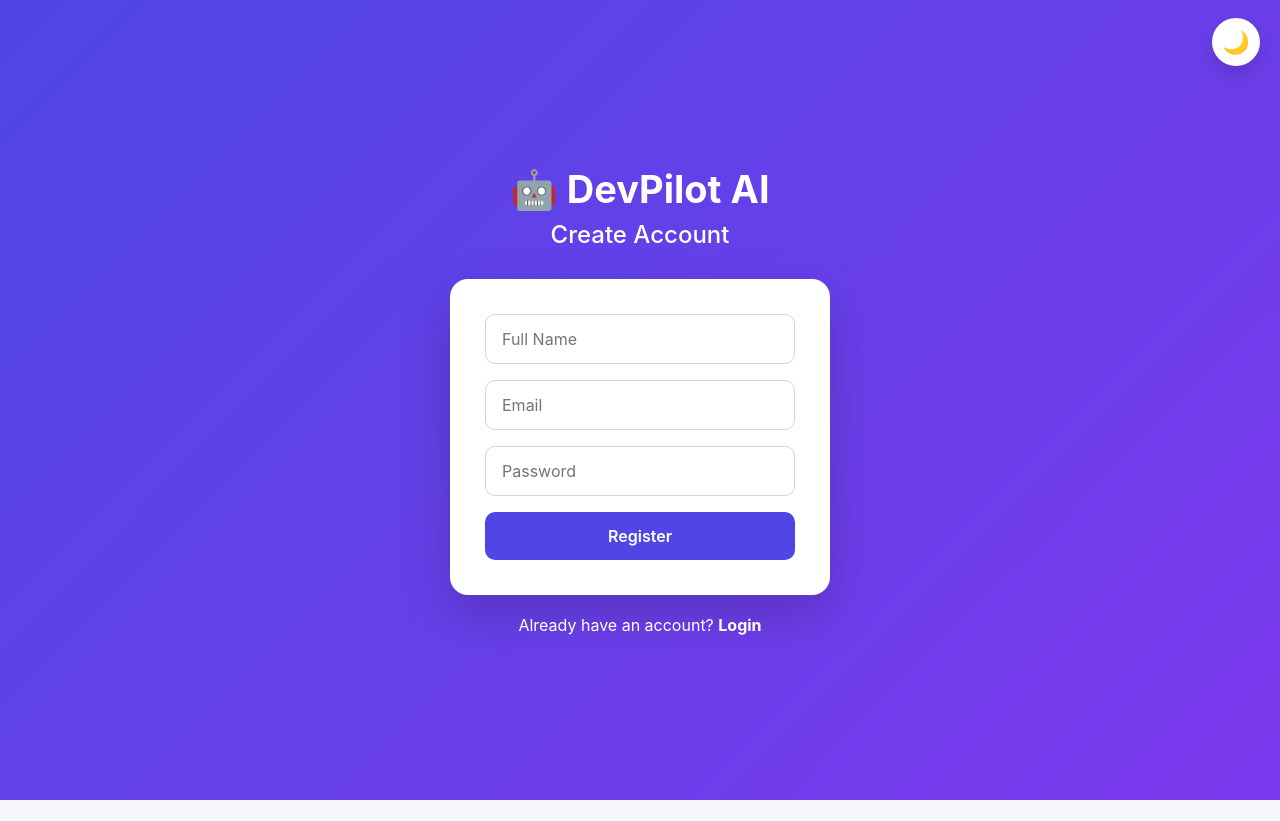
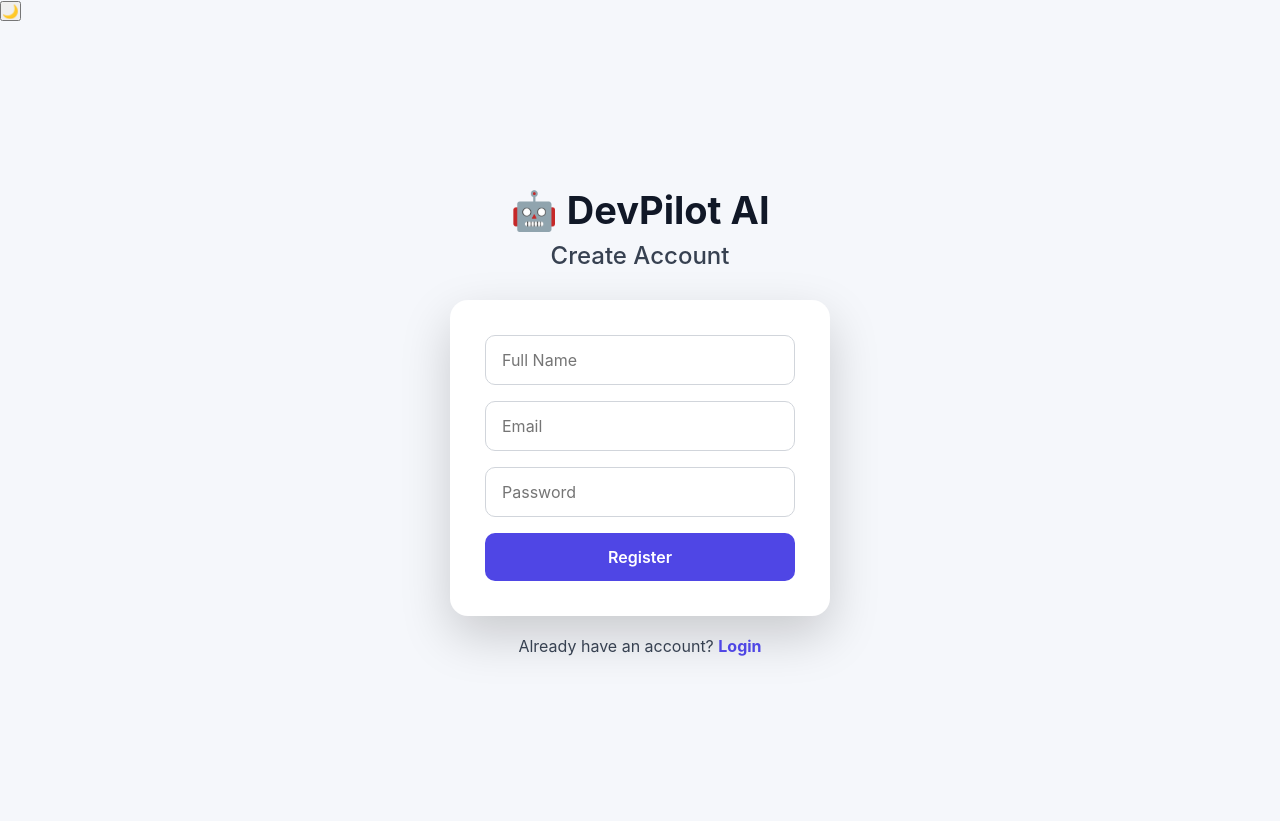
Before and after one commit to imriya1126/DevPilot-AI, a React app in the folder frontend/: page /register in a window 1280 px wide. Before the commit the page ends 800 px from the top, so only its background shows below. Built offline with nearby package versions, Linux system fonts and the light colour scheme; the HTML template or start-up script is replaced by a standard one.

Commit message:
Add dark mode for login page

```diff
--- a/frontend/src/styles/Login.css
+++ b/frontend/src/styles/Login.css
@@ -130,3 +130,57 @@ body {
     font-size: 28px;
   }
 }
+/* ===========================
+   DARK MODE
+=========================== */
+
+body.dark {
+  background: #111827;
+}
+
+body.dark .login-container {
+  background: #111827;
+}
+
+body.dark .login-card {
+  background: #1f2937;
+  color: white;
+}
+
+body.dark .login-card h1 {
+  color: white;
+}
+
+body.dark .login-card p {
+  color: #d1d5db;
+}
+
+body.dark .login-input {
+  background: #111827;
+  color: white;
+  border: 1px solid #374151;
+}
+
+body.dark .login-input::placeholder {
+  color: #9ca3af;
+}
+
+body.dark .password-toggle {
+  color: #93c5fd;
+}
+
+body.dark .login-btn {
+  background: #4f46e5;
+}
+
+body.dark .login-btn:hover:not(:disabled) {
+  background: #4338ca;
+}
+
+body.dark .register-link {
+  color: #d1d5db;
+}
+
+body.dark .register-link a {
+  color: #93c5fd;
+}
--- a/frontend/src/styles/theme.css
+++ b/frontend/src/styles/theme.css
@@ -1,72 +1,3 @@
-body {
-  margin: 0;
-  transition: 0.3s;
-  background: #f5f7fb;
-}
-
-.theme-toggle {
-  position: fixed;
-  top: 18px;
-  right: 20px;
-  z-index: 9999;
-
-  border: none;
-  border-radius: 50%;
-
-  width: 48px;
-  height: 48px;
-
-  font-size: 22px;
-  cursor: pointer;
-
-  background: white;
-  box-shadow: 0 8px 20px rgba(0,0,0,.15);
-
-  transition: .25s;
-}
-
-.theme-toggle:hover{
-  transform: scale(1.08);
-}
-
-body.dark{
-  background:#111827;
-  color:white;
-}
-
-body.dark .chat-container{
-  background:#111827;
-}
-
-body.dark .chat-header{
-  background:#1f2937;
-  color:white;
-}
-
-body.dark .chat-input{
-  background:#1f2937;
-  color:white;
-  border:1px solid #374151;
-}
-
-body.dark .ai-message{
-  background:#1f2937;
-  color:white;
-  border:1px solid #374151;
-}
-
-body.dark .message code{
-  background:#374151;
-  color:#93c5fd;
-}
-
-body.dark .theme-toggle{
-  background:#1f2937;
-}
-/* =========================
-   AUTH PAGES
-========================= */
-
 .auth-container{
     min-height:100vh;
     display:flex;
@@ -74,19 +5,19 @@ body.dark .theme-toggle{
     justify-content:center;
     align-items:center;
 
-    background:linear-gradient(135deg,#4f46e5,#7c3aed);
+    background:#f5f7fb;
 
     padding:20px;
 }
 
 .auth-container h1{
-    color:white;
+    color:#111827;
     margin-bottom:8px;
     font-size:38px;
 }
 
 .auth-container h2{
-    color:white;
+    color:#374151;
     margin-bottom:30px;
     font-weight:500;
 }
@@ -138,11 +69,11 @@ body.dark .theme-toggle{
 
 .auth-container p{
     margin-top:20px;
-    color:white;
+    color:#374151;
 }
 
 .auth-container a{
-    color:#fff;
+    color:#4f46e5;
     font-weight:700;
     text-decoration:none;
 }
@@ -150,27 +81,3 @@ body.dark .theme-toggle{
 .auth-container a:hover{
     text-decoration:underline;
 }
-
-/* Dark Mode */
-
-body.dark .auth-container{
-    background:linear-gradient(135deg,#111827,#1f2937);
-}
-
-body.dark .auth-container form{
-    background:#1f2937;
-}
-
-body.dark .auth-container input{
-    background:#111827;
-    color:white;
-    border:1px solid #374151;
-}
-
-body.dark .auth-container input::placeholder{
-    color:#9ca3af;
-}
-
-body.dark .auth-container button{
-    background:#6366f1;
-}
```
